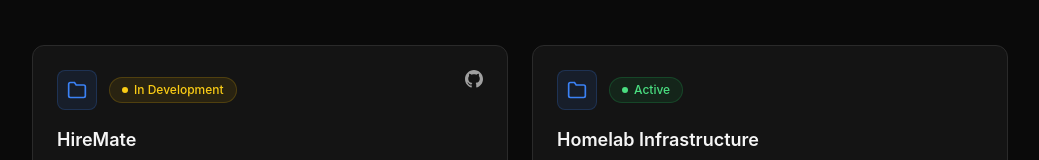
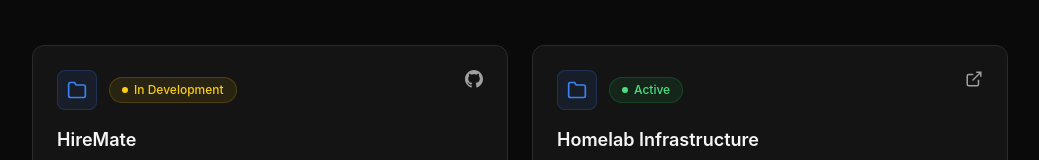
Before and after one commit to PlagueBoomer/portfolio, a Next.js app: page /projects in a window 1280 px wide. Shown: the part 291-451 px from the top of the page, without its empty margins (120-1159 px from the left). Built offline with nearby package versions, Linux system fonts and the light colour scheme.

Commit message:
Add /homelab link to Homelab Infrastructure project card

```diff
--- a/src/components/ProjectCard.tsx
+++ b/src/components/ProjectCard.tsx
@@ -34,7 +34,7 @@ export default function ProjectCard({ project }: { project: Project }) {
             </a>
           )}
           {project.links.live && (
-            <a href={project.links.live} target="_blank" rel="noopener noreferrer" className="text-text-secondary hover:text-accent transition-colors" aria-label={`${project.name} live site`}>
+            <a href={project.links.live} {...(project.links.live.startsWith("/") ? {} : { target: "_blank", rel: "noopener noreferrer" })} className="text-text-secondary hover:text-accent transition-colors" aria-label={`${project.name} live site`}>
               <svg width="18" height="18" viewBox="0 0 24 24" fill="none" stroke="currentColor" strokeWidth="2">
                 <path d="M18 13v6a2 2 0 0 1-2 2H5a2 2 0 0 1-2-2V8a2 2 0 0 1 2-2h6"/>
                 <polyline points="15 3 21 3 21 9"/>
--- a/src/data/projects.ts
+++ b/src/data/projects.ts
@@ -45,7 +45,9 @@ export const projects: Project[] = [
       "Jellyfin",
       "Immich",
     ],
-    links: {},
+    links: {
+      live: "/homelab",
+    },
     featured: true,
   },
   {
```
